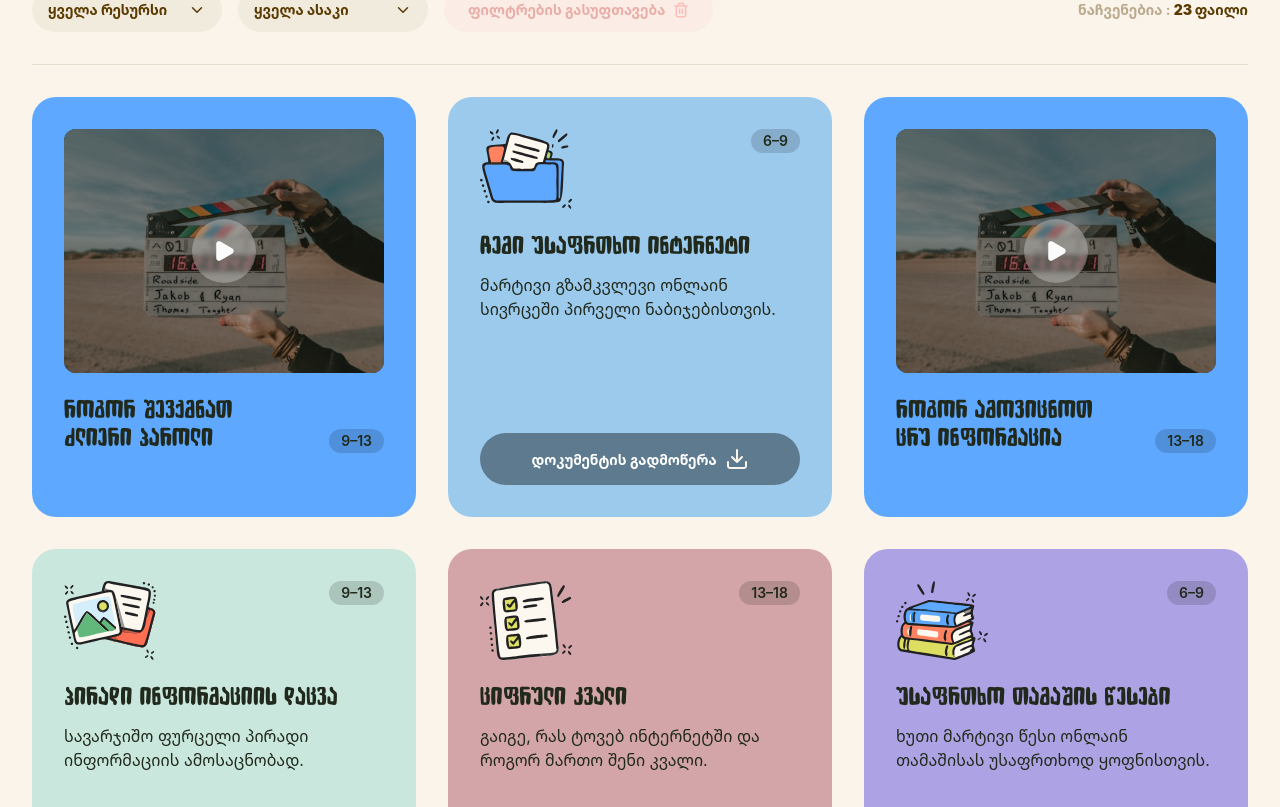
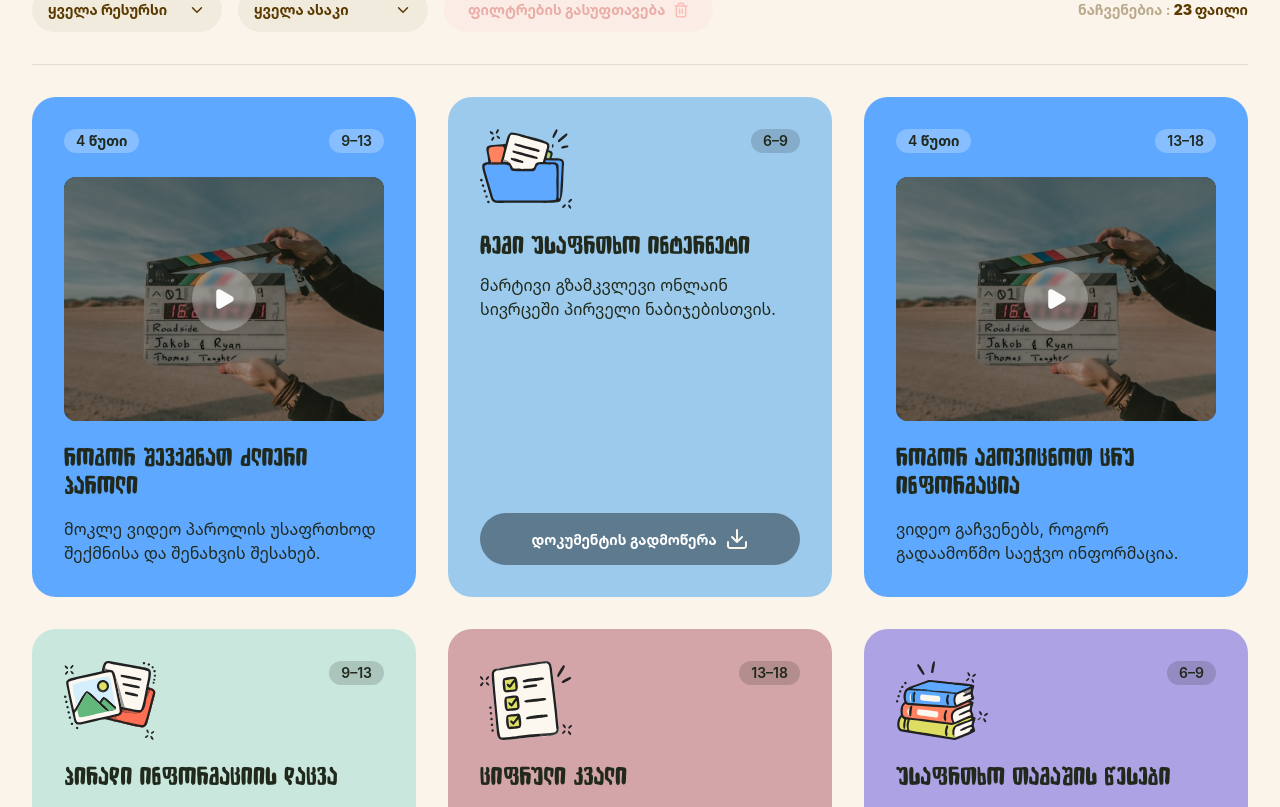
Before and after one commit to Tazolomtadze1992/Cards-swap, a Next.js app: page /prototypes/resources in a window 1280 px wide. Shown: the part 451-1258 px from the top of the page. Built offline with nearby package versions, Linux system fonts and the light colour scheme.

Commit message:
Rebalance video resource cards

```diff
--- a/src/components/homepage-prototype/resources-data.ts
+++ b/src/components/homepage-prototype/resources-data.ts
@@ -13,6 +13,7 @@ export type ResourceItem = {
   color: string;
   image: string;
   video?: boolean;
+  duration?: string;
 };
 
 const documents = ["document-a.svg", "document-b.svg", "document-c.svg", "document-d.svg", "document-e.svg", "document-f.svg"];
@@ -52,4 +53,5 @@ export const resources: ResourceItem[] = entries.map(([type, age, title, descrip
   color: type === "ვიდეო" ? (index % 2 ? "#9ccaed" : "#5ea8ff") : colors[index % colors.length],
   image: type === "ვიდეო" ? (index % 2 ? "video-celebration.png" : "video-safety.png") : documents[index % documents.length],
   video: type === "ვიდეო",
+  duration: type === "ვიდეო" ? "4 წუთი" : undefined,
 }));
--- a/src/components/homepage-prototype/resources-page.tsx
+++ b/src/components/homepage-prototype/resources-page.tsx
@@ -78,14 +78,20 @@ export default function ResourcesPagePrototype() {
       <div className={styles.divider} />
       {filtered.length ? <div className={styles.grid}>
         {filtered.map(item => <article className={styles.card} key={item.id} style={{ "--card-color": item.color } as CSSProperties}>
-          {item.video ? <button className={styles.videoPreview} type="button" aria-label={`${item.title} — ვიდეოს ნახვა`} onClick={event => showPreview(item, event.currentTarget)}>
-            <Image className={styles.thumbnail} src={`/assets/resources/${item.image}`} width={756} height={504} alt="" />
-            <span className={styles.play}><Image src="/assets/resources/play.svg" width={24} height={24} alt="" /></span>
-          </button> : <div className={styles.cardTop}>
+          {item.video ? <>
+            <div className={styles.videoMeta}>
+              <span className={styles.durationPill}>{item.duration}</span>
+              <span className={styles.agePill}>{item.age}</span>
+            </div>
+            <button className={styles.videoPreview} type="button" aria-label={`${item.title} — ვიდეოს ნახვა`} onClick={event => showPreview(item, event.currentTarget)}>
+              <Image className={styles.thumbnail} src={`/assets/resources/${item.image}`} width={756} height={504} alt="" />
+              <span className={styles.play}><Image src="/assets/resources/play.svg" width={24} height={24} alt="" /></span>
+            </button>
+          </> : <div className={styles.cardTop}>
             <Image className={styles.documentIcon} src={`/assets/resources/${item.image}`} width={92} height={80} alt="" />
             <span className={styles.agePill}>{item.age}</span>
           </div>}
-          {item.video ? <div className={styles.videoCopy}><h2>{item.title}</h2><span className={styles.agePill}>{item.age}</span></div> : <div className={styles.copy}><h2>{item.title}</h2><p>{item.description}</p></div>}
+          {item.video ? <div className={styles.videoCopy}><h2>{item.title}</h2><p>{item.description}</p></div> : <div className={styles.copy}><h2>{item.title}</h2><p>{item.description}</p></div>}
           {!item.video && <button className={styles.download} type="button" onClick={event => showPreview(item, event.currentTarget)}>{item.type === "დოკუმენტი" ? "დოკუმენტის გადმოწერა" : "რესურსის ნახვა"}{item.type === "დოკუმენტი" && <Image src="/assets/resources/download.svg" width={24} height={24} alt="" />}</button>}
         </article>)}
       </div> : <div className={styles.empty}><h2>რესურსი ვერ მოიძებნა</h2><p>სცადე სხვა ტიპი ან ასაკობრივი ჯგუფი.</p><button type="button" onClick={clear}>ფილტრების გასუფთავება</button></div>}
--- a/src/components/homepage-prototype/resources.module.css
+++ b/src/components/homepage-prototype/resources.module.css
@@ -25,6 +25,7 @@
 .grid { display: grid; grid-template-columns: repeat(3, minmax(0, 1fr)); gap: 32px; align-items: stretch; }
 .card { display: flex; min-height: 420px; flex-direction: column; gap: 24px; padding: 32px; overflow: hidden; border-radius: 24px; background: var(--card-color); color: #20291b; }
 .cardTop { display: flex; align-items: flex-start; justify-content: space-between; width: 100%; }
+.videoMeta { display: flex; align-items: flex-start; justify-content: space-between; width: 100%; }
 .videoPreview { position: relative; display: block; width: 100%; height: 244px; padding: 0; overflow: hidden; border: 0; border-radius: 12px; background: #20291b; cursor: pointer; }
 .thumbnail { width: 100%; height: 100%; object-fit: cover; filter: brightness(.62); transition: transform 350ms ease; }
 .videoPreview:hover .thumbnail { transform: scale(1.035); }
@@ -32,12 +33,13 @@
 .play img { width: 24px; height: 24px; }
 .documentIcon { display: block; width: 92px; height: auto; object-fit: contain; }
 .copy { display: flex; flex-direction: column; gap: 12px; }
-.videoCopy { display: flex; align-items: flex-end; gap: 24px; width: 100%; }
+.videoCopy { display: flex; flex-direction: column; gap: 16px; width: 100%; }
 .agePill { display: inline-flex; flex: none; align-items: center; justify-content: center; padding: 4px 12px; border-radius: 999px; background: #00000026; color: #20291b; font-size: 14px; font-weight: 600; line-height: 16px; text-transform: uppercase; white-space: nowrap; }
+.durationPill { display: inline-flex; flex: none; align-items: center; justify-content: center; padding: 4px 12px; border-radius: 999px; background: #ffffff40; color: #20291b; font-size: 14px; font-weight: 600; line-height: 16px; text-transform: uppercase; white-space: nowrap; }
+.videoMeta .agePill { background: #ffffff40; }
 .kind { color: currentColor; font-size: 12px; font-weight: 700; opacity: .68; text-transform: uppercase; }
 .copy h2, .videoCopy h2 { margin: 0; font: 400 26px/28px "Cards Hakuna", sans-serif; letter-spacing: .52px; }
-.videoCopy h2 { flex: 1; min-width: 0; }
-.copy p { margin: 0; font-size: 16px; line-height: 24px; }
+.copy p, .videoCopy p { margin: 0; font-size: 16px; line-height: 24px; }
 .download { display: flex; align-items: center; justify-content: center; gap: 8px; width: 100%; min-height: 52px; margin-top: auto; padding: 14px 22px; border: 0; border-radius: 999px; background: #0006; color: #fff; font-size: 14px; font-weight: 600; cursor: pointer; }
 .download:hover { background: #00000078; }
 .download img { width: 24px; height: 24px; }
```
Also changed, not shown: 1 other file (tests, documents, lock files or other folders).
